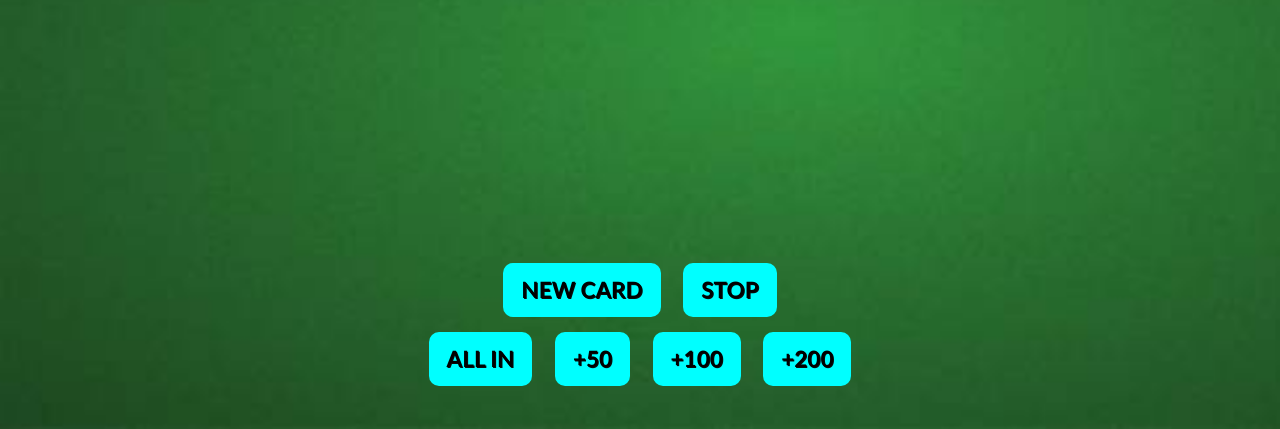
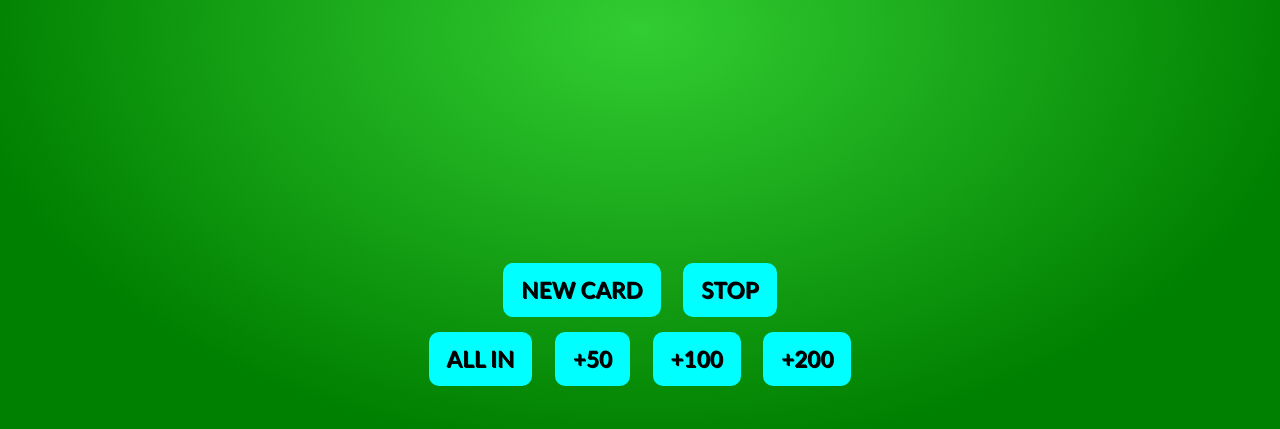
Before and after one commit to langfalvidavid/Blackjack-game-hobby-project, a plain HTML site: page index.html in a window 1280 px wide. Shown: the part 371-800 px from the top of the page. Drawn offline with Linux system fonts and the light colour scheme.

Commit message:
background

```diff
--- a/index.css
+++ b/index.css
@@ -8,8 +8,7 @@ html{
     font-size: 30px;
 }
 body{
-    background-image: url(images/istockphoto-1299608766-612x612.jpg);
-    background-size: cover;
+    background: radial-gradient(#32cd32  ,green 75%);
     margin:0;
 
 }
```
Also changed, not shown: images/background-img.webp (added), images/istockphoto-1299608766-612x612.jpg (deleted).
